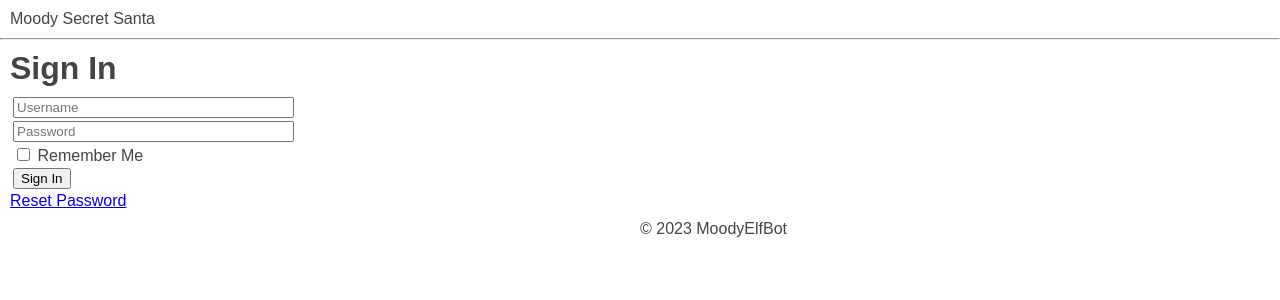
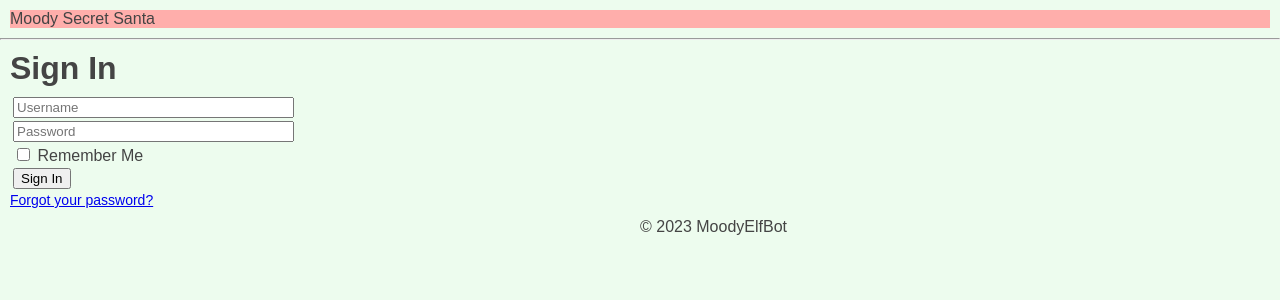
Before and after one commit to dcoxnard/elf, a Flask app: page /login in a window 1280 px wide. Shown: the top 300 px of the page. Run offline with Flask 3, Linux system fonts and the light colour scheme; parts of the project's set-up code (start-up, migrations or seed data) failed here and were passed over.

Commit message:
* colors

```diff
--- a/forms.py
+++ b/forms.py
@@ -53,7 +53,7 @@ class SetOwnPasswordForm(FlaskForm):
     new_password2 = PasswordField("Confirm New Password",
                                   validators=[InputRequired(), validate_new_passwords_match],
                                   filters=[strip_text])
-    submit = SubmitField("Submit")
+    submit = SubmitField("Set Password")
 
 
 # User does not know password
@@ -62,7 +62,7 @@ class AccountRecoveryRequestForm(FlaskForm):
     email = StringField("Your Email Address",
                         validators=[InputRequired(), Email()],
                         filters=[strip_text])
-    submit = SubmitField("Submit")
+    submit = SubmitField("Send Email")
 
 
 # User resets PW, after authenticating via email link
@@ -74,7 +74,7 @@ class AccountRecoveryForm(FlaskForm):
     new_password2 = PasswordField("Confirm New Password",
                                   validators=[InputRequired(), validate_new_passwords_match],
                                   filters=[strip_text])
-    submit = SubmitField("Submit")
+    submit = SubmitField("Set Password")
 
 
 class MakePairsForm(FlaskForm):
--- a/static/styles.css
+++ b/static/styles.css
@@ -3,6 +3,7 @@ body {
   padding: 0;
   font-family: Arial, sans-serif;
   color: #444;
+  background-color: #edfcee;
 }
 
 h1 {
@@ -30,6 +31,14 @@ form {
   margin-left: 50%;
 }
 
+.banner {
+  background-color: #ffaeab
+}
+
 .header {
   margin: 10px;
 }
+
+.password-reset {
+  font-size: 14px;
+}
--- a/templates/base.html
+++ b/templates/base.html
@@ -16,8 +16,16 @@
             </div>
             {% if user %}
                 <div class="nav">
+                    {% if user.is_autheticated %}
+                    <a class="nav-element" href={{ url_for("logout") }} >Logout</a>
+                    {% else %}
+                    <a class="nav-element" href={{ url_for("login") }} >Login</a>
+                    {% endif %}
+
+                    {% if user.user_has_set_own_password %}
                     <a class="nav-element" href={{ url_for("set_own_password") }} >Reset Password</a>
-                    <a class="nav-element" href={{ url_for("logout") }} >Logout</a>
+                    {% endif %}
+
                     {% if user.is_admin %}
                     <a class="nav-element" href={{ url_for("round_status") }}>Admin</a>
                     {% endif %}
--- a/templates/login.html
+++ b/templates/login.html
@@ -31,7 +31,7 @@
         {{ form.submit(class="btn btn-submit") }}
     </div>
     <div class="password-reset">
-        <a href="{{ url_for('account_recovery_request') }}">Reset Password</a>
+        <a href="{{ url_for('account_recovery_request') }}">Forgot your password?</a>
     </div>
 </form>
 {% endblock %}
```
